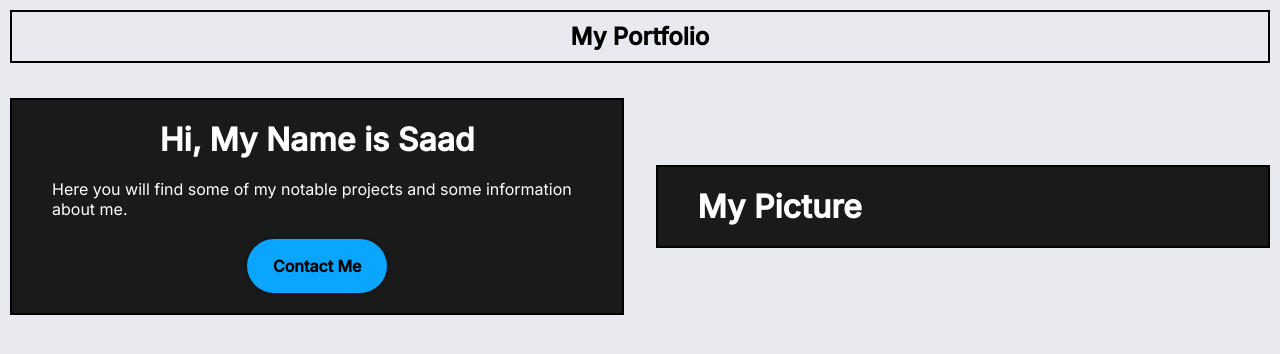
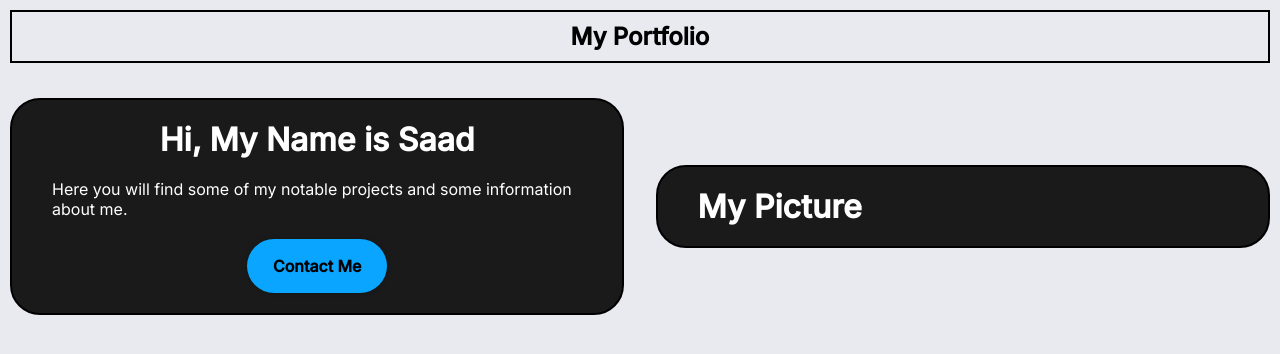
Before and after one commit to saadbabar/newWebsite, a Flask app: page / in a window 1280 px wide. Shown: the part 90-444 px from the top of the page. Run offline with Flask 3, Linux system fonts and the light colour scheme.

Commit message:
gave cards rounded edges on main page

```diff
--- a/static/css/home.css
+++ b/static/css/home.css
@@ -46,6 +46,8 @@ body {
   border: 2px solid black;
   padding: 20px 40px;
   background-color: hsl(0, 0%, 10%);
+  border-radius: 30px; /* This line gives the cards their rounded edges */
+
 }
 
 .box1 {
```
